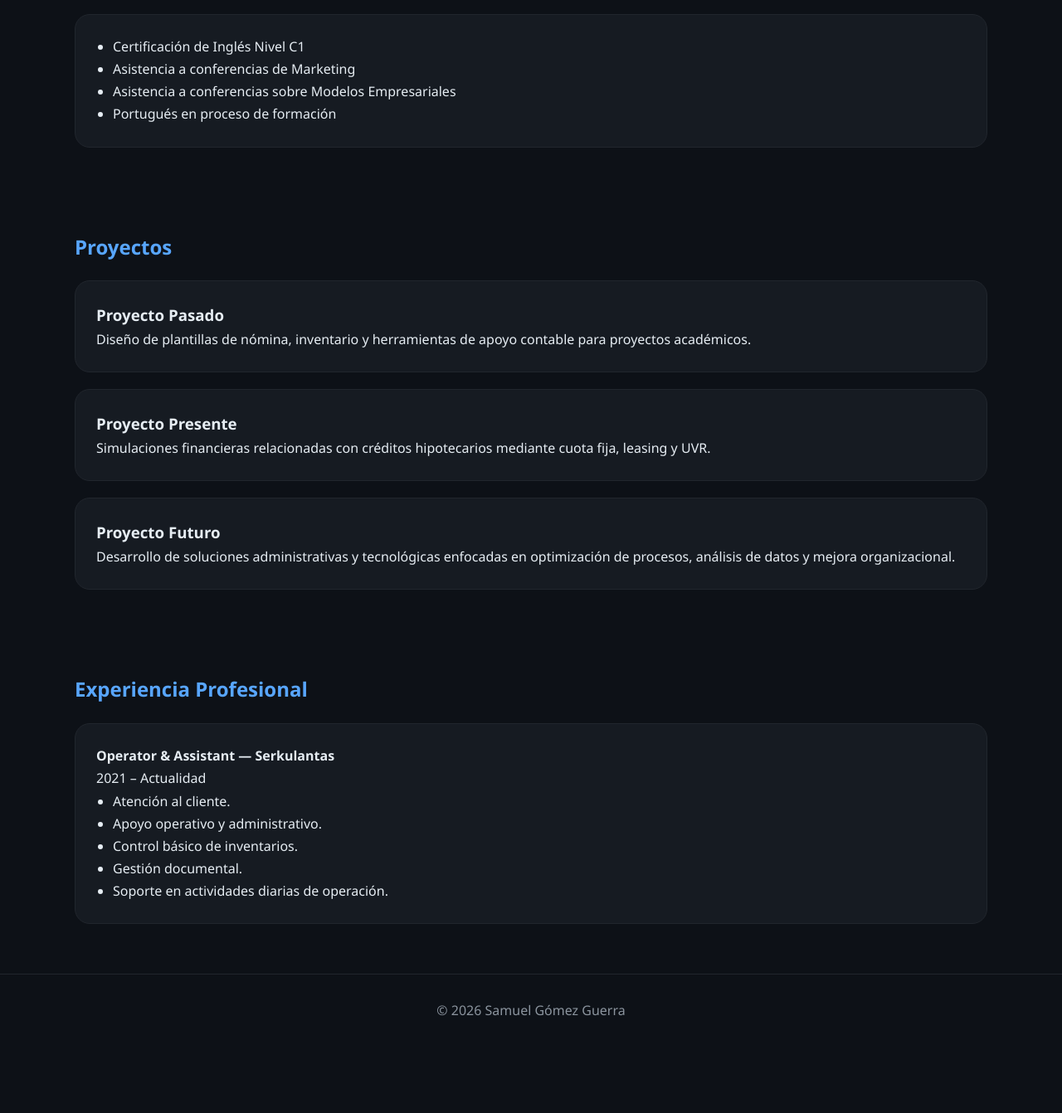
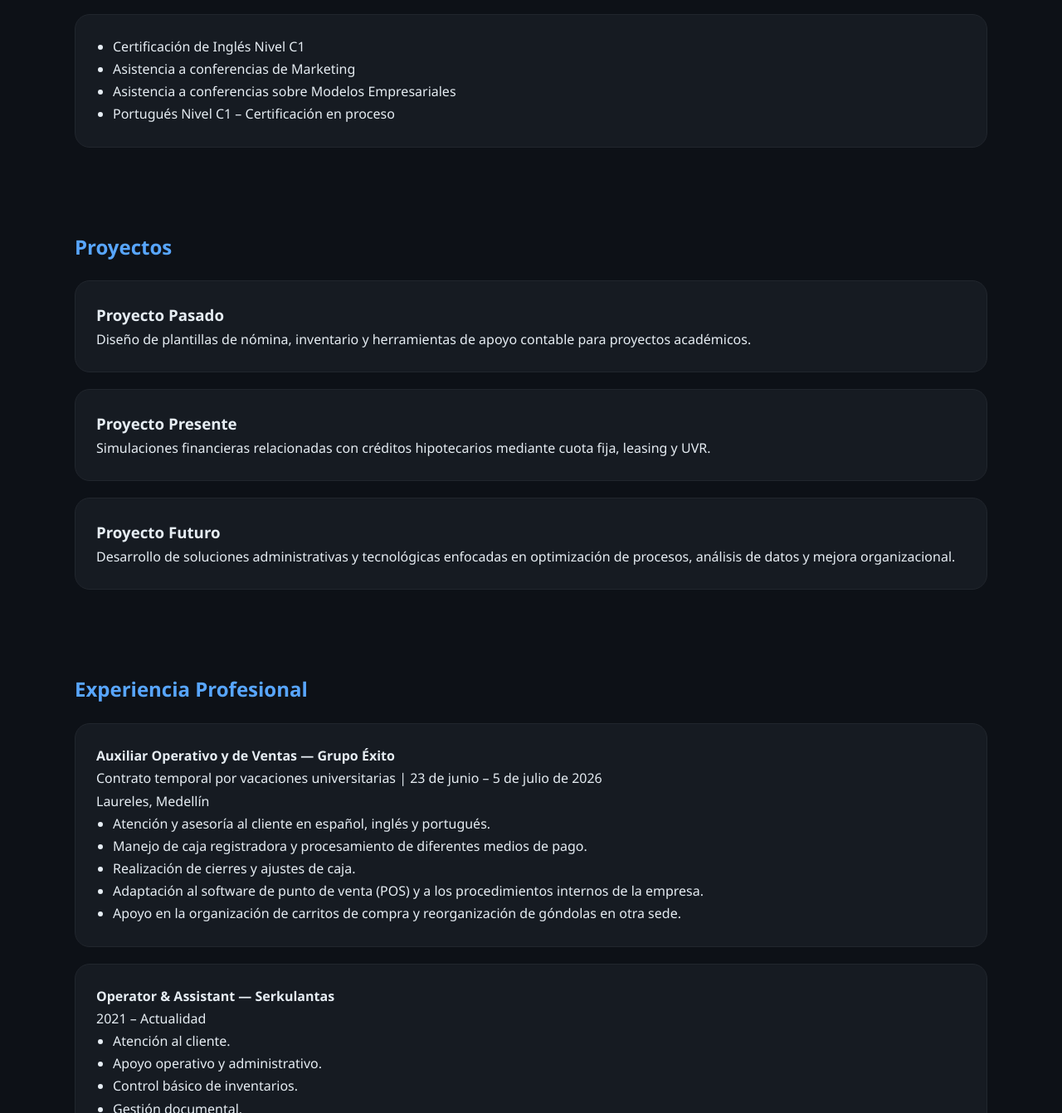
Before and after one commit to P4pzzz/My-repository, a plain HTML site: page index.html in a window 1280 px wide. Shown: the part 1614-2956 px from the top of the page at 83% size. Before the commit the page ends 2877 px from the top, so only its background shows below. Drawn offline with Linux system fonts and the light colour scheme.

Commit message:
Update index.html

```diff
--- a/index.html
+++ b/index.html
@@ -1,3 +1,4 @@
+
 <!DOCTYPE html>
 <html lang="es">
 <head>
@@ -94,7 +95,7 @@ h1,h2{color:#1f6feb}
 <li>Certificación de Inglés Nivel C1</li>
 <li>Asistencia a conferencias de Marketing</li>
 <li>Asistencia a conferencias sobre Modelos Empresariales</li>
-<li>Portugués en proceso de formación</li>
+<li>Portugués Nivel C1 – Certificación en proceso</li>
 </ul>
 </div>
 </section>
@@ -121,6 +122,20 @@ h1,h2{color:#1f6feb}
 
 <section class="container">
 <h2>Experiencia Profesional</h2>
+
+<div class="card">
+<p><strong>Auxiliar Operativo y de Ventas — Grupo Éxito</strong></p>
+<p>Contrato temporal por vacaciones universitarias | 23 de junio – 5 de julio de 2026</p>
+<p>Laureles, Medellín</p>
+<ul>
+<li>Atención y asesoría al cliente en español, inglés y portugués.</li>
+<li>Manejo de caja registradora y procesamiento de diferentes medios de pago.</li>
+<li>Realización de cierres y ajustes de caja.</li>
+<li>Adaptación al software de punto de venta (POS) y a los procedimientos internos de la empresa.</li>
+<li>Apoyo en la organización de carritos de compra y reorganización de góndolas en otra sede.</li>
+</ul>
+</div>
+
 <div class="card">
 <p><strong>Operator & Assistant — Serkulantas</strong></p>
 <p>2021 – Actualidad</p>
@@ -132,6 +147,7 @@ h1,h2{color:#1f6feb}
 <li>Soporte en actividades diarias de operación.</li>
 </ul>
 </div>
+
 </section>
 
 <footer>
```
